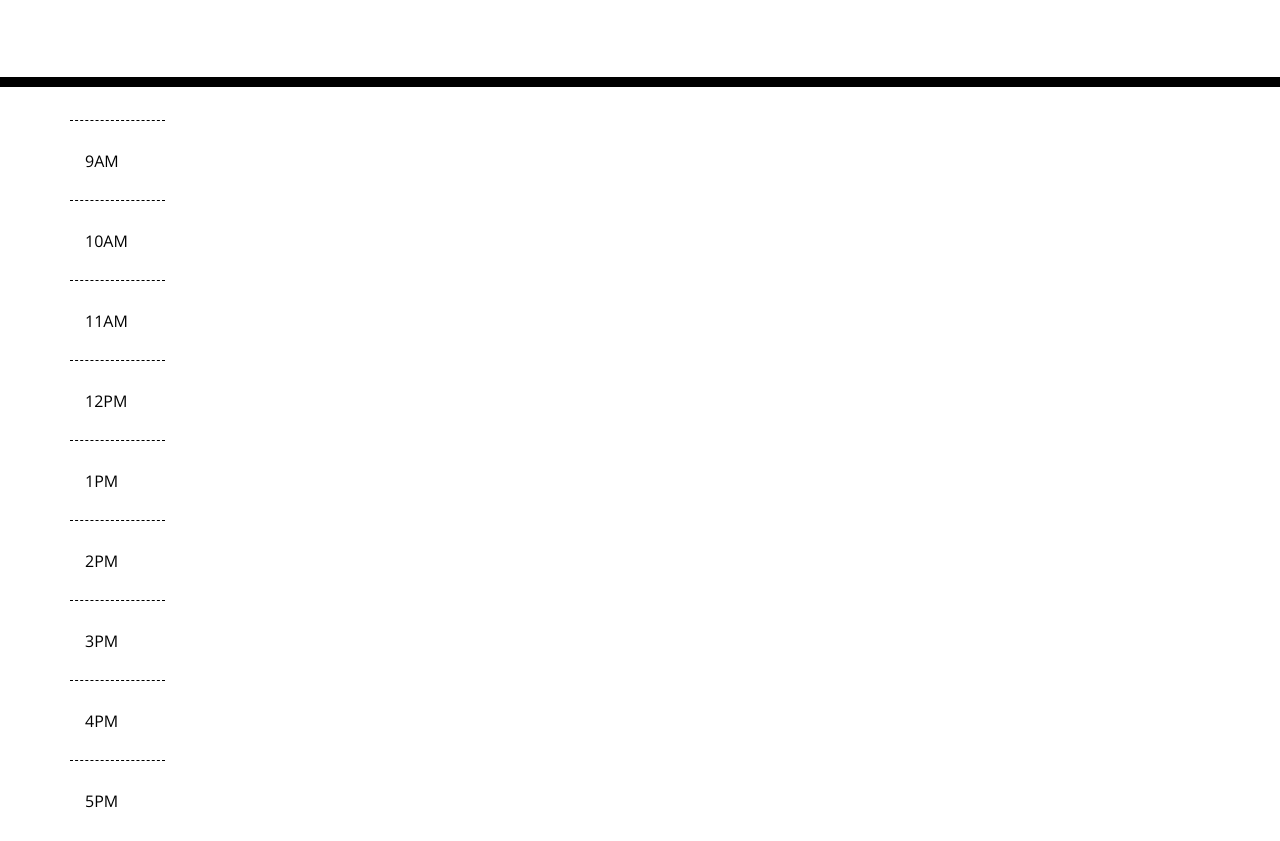
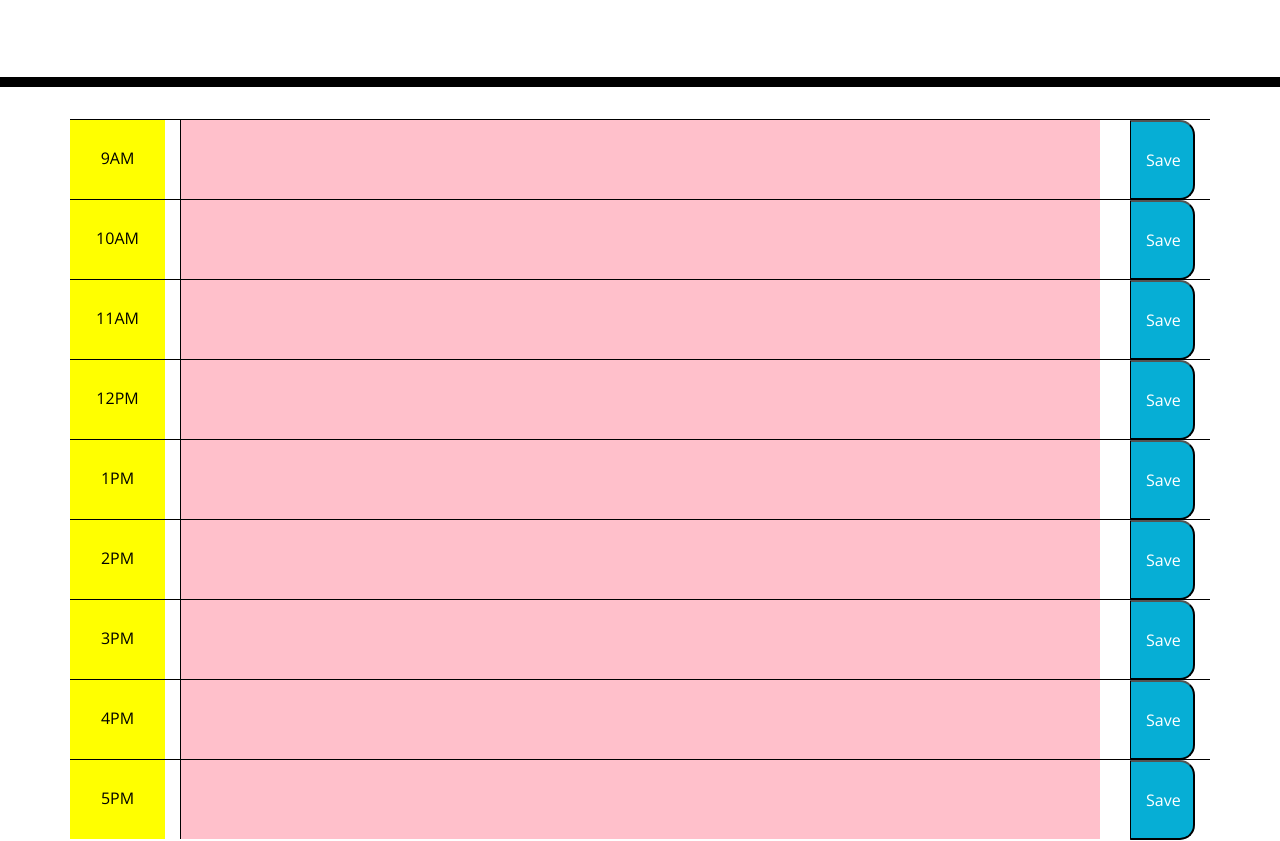
Before and after one commit to sfds1/hw5dayplanner, a plain HTML site: page index.html in a window 1280 px wide. Shown: the part 181-1022 px from the top of the page. Drawn offline with nearby package versions, Linux system fonts and the light colour scheme.

Commit message:
added text area and save button to html

```diff
--- a/assets/style.css
+++ b/assets/style.css
@@ -11,6 +11,7 @@ textarea{
   color: #000000;
   border-left: 1px solid black;
   padding: 10px;
+  height: 80px;
 }
 
 .jumbotron {
@@ -26,20 +27,26 @@ textarea{
 }
 
 .time-block{
-  text-align: center;
-  border-radius: 15px;
+  text-align: left;
+  /* border-radius: 15px; */
+  background-color: pink;
+  height: 79px;
 }
 
 .row {
-  white-space: pre-wrap;
+  /* white-space: pre-wrap; */
   height: 80px;
-  border-top: 1px solid white;;
+  border-top: 1px solid black;;
 }
 
 .hour {
-  background-color: #ffffff;
+  /* background-color: #ffffff; */
+  background-color: yellow;
   color: #000000;
-  border-top: 1px dashed #000000;
+  /* border-top: 1px dashed #000000; */
+  text-align: center;
+  padding-top: 30px;
+  height: 79px;
 }
 
 .past {
@@ -63,6 +70,7 @@ textarea{
   border-bottom-right-radius: 15px;
   background-color: #06AED5;
   color: white;
+  height: 80px;
 }
 
 .saveBtn i:hover {
--- a/index.html
+++ b/index.html
@@ -4,6 +4,9 @@
     <meta charset="UTF-8" />
     <meta name="viewport" content="width=device-width, initial-scale=1.0" />
     <meta http-equiv="X-UA-Compatible" content="ie=edge" />
+
+
+
     <link
       rel="stylesheet"
       href="https://stackpath.bootstrapcdn.com/bootstrap/4.3.1/css/bootstrap.min.css"
@@ -30,53 +33,121 @@
     </header>
     <div class="container">
       <!-- Timeblocks go here -->
-      <div id="9hour" class="row block">
-        <div class="col-md-1 hour">
+      <div class="row">
+        <div id="9hour" class="col-1 hour">
           9AM
         </div>
+        <div class="col-10">
+          <textarea id="9task" class="col-12 time-block" type="text"></textarea>
         </div>
-      <div id="10hour" class="row block">
-        <div class="col-md-1 hour">
+        <div class="col-1">
+          <button id="9save" class="col-12 saveBtn">Save</button>
+        </div>
+      </div>
+
+      <div class="row">
+        <div id="10hour" class="col-1 hour">
           10AM
         </div>
+        <div class="col-10">
+          <textarea id="10task" class="col-12 time-block" type="text"></textarea>
         </div>
-      <div id="11hour" class="row block">
-        <div class="col-md-1 hour">
+        <div class="col-1">
+          <button id="10save" class="col-12 saveBtn">Save</button>
+        </div>
+      </div>
+
+      <div class="row">
+        <div id="11hour" class="col-1 hour">
           11AM
         </div>
+        <div class="col-10">
+          <textarea id="11task" class="col-12 time-block" type="text"></textarea>
         </div>
-      <div id="12hour" class="row block">
-        <div class="col-md-1 hour">
+        <div class="col-1">
+          <button id="11save" class="col-12 saveBtn">Save</button>
+        </div>
+      </div>
+
+    <div class="row">
+      <div id="12hour" class="col-1 hour">
         12PM
       </div>
+      <div class="col-10">
+        <textarea id="12task" class="col-12 time-block" type="text"></textarea>
       </div>
-      <div id="1hour" class="row block">
-        <div class="col-md-1 hour">
+      <div class="col-1">
+        <button id="12save" class="col-12 saveBtn">Save</button>
+      </div>
+    </div>
+
+    <div class="row">
+      <div id="1hour" class="col-1 hour">
         1PM
       </div>
+      <div class="col-10">
+        <textarea id="1task" class="col-12 time-block" type="text"></textarea>
       </div>
-      <div id="2hour" class="row block">
-        <div class="col-md-1 hour">
+      <div class="col-1">
+        <button id="1save" class="col-12 saveBtn">Save</button>
+      </div>
+    </div>
+
+    <div class="row">
+      <div id="2hour" class="col-1 hour">
         2PM
       </div>
+      <div class="col-10">
+        <textarea id="2task" class="col-12 time-block" type="text"></textarea>
       </div>
-      <div id="3hour" class="row block">
-        <div class="col-md-1 hour">
+      <div class="col-1">
+        <button id="2save" class="col-12 saveBtn">Save</button>
+      </div>
+    </div>
+
+    <div class="row">
+      <div id="3hour" class="col-1 hour">
         3PM
       </div>
+      <div class="col-10">
+        <textarea id="3task" class="col-12 time-block" type="text"></textarea>
       </div>
-      <div id="4hour" class="row block">
-        <div class="col-md-1 hour">
+      <div class="col-1">
+        <button id="3save" class="col-12 saveBtn">Save</button>
+      </div>
+    </div>
+
+    <div class="row">
+      <div id="4hour" class="col-1 hour">
         4PM
       </div>
+      <div class="col-10">
+        <textarea id="4task" class="col-12 time-block" type="text"></textarea>
       </div>
-      <div id="5hour" class="row block">
-        <div class="col-md-1 hour">
+      <div class="col-1">
+        <button id="4save" class="col-12 saveBtn">Save</button>
+      </div>
+    </div>
+
+    <div class="row">
+      <div id="5hour" class="col-1 hour">
         5PM
+      </div>
+      <div class="col-10">
+        <textarea id="5task" class="col-12 time-block" type="text"></textarea>
+      </div>
+      <div class="col-1">
+        <button id="5save" class="col-12 saveBtn">Save</button>
       </div>
     </div>
   </div>
 
+    <!-- jquery  -->
+    <script type="text/javascript">
+
+    </script>
+
+    <script src="https://cdnjs.cloudflare.com/ajax/libs/jquery/3.2.1/jquery.min.js"></script>
     <script src="https://code.jquery.com/jquery-3.4.1.min.js"></script>
     <script src="https://cdnjs.cloudflare.com/ajax/libs/moment.js/2.24.0/moment.min.js"></script>
   </body>
@@ -84,19 +155,22 @@
 
 
 <!-- on page load:
-show calendar with today's date at the top
-show hourly slots from 9-5
+
+show hourly slots from 9-5 with input fields for each hour
+---use form with textareas.  append to row class
 
 find current time from the user's computer
+show calendar with current date at the top.  show in id=currentDay
 color code the hourly slots
 
 On click Save button for each hour slot:
-  save to local storage (eky pairs: time and input)
+  save to local storage (eky pairs: timeslot and user input)
   don't refresh page as want to see all data all the time
 
 
 functions:
 
+  renderTimeslots()
   currentTime()
-  updatePlanner()
+  saveTask()
   -->
```
Also changed, not shown: 1 other file. Lines whose indentation alone changed are shown as unchanged.
